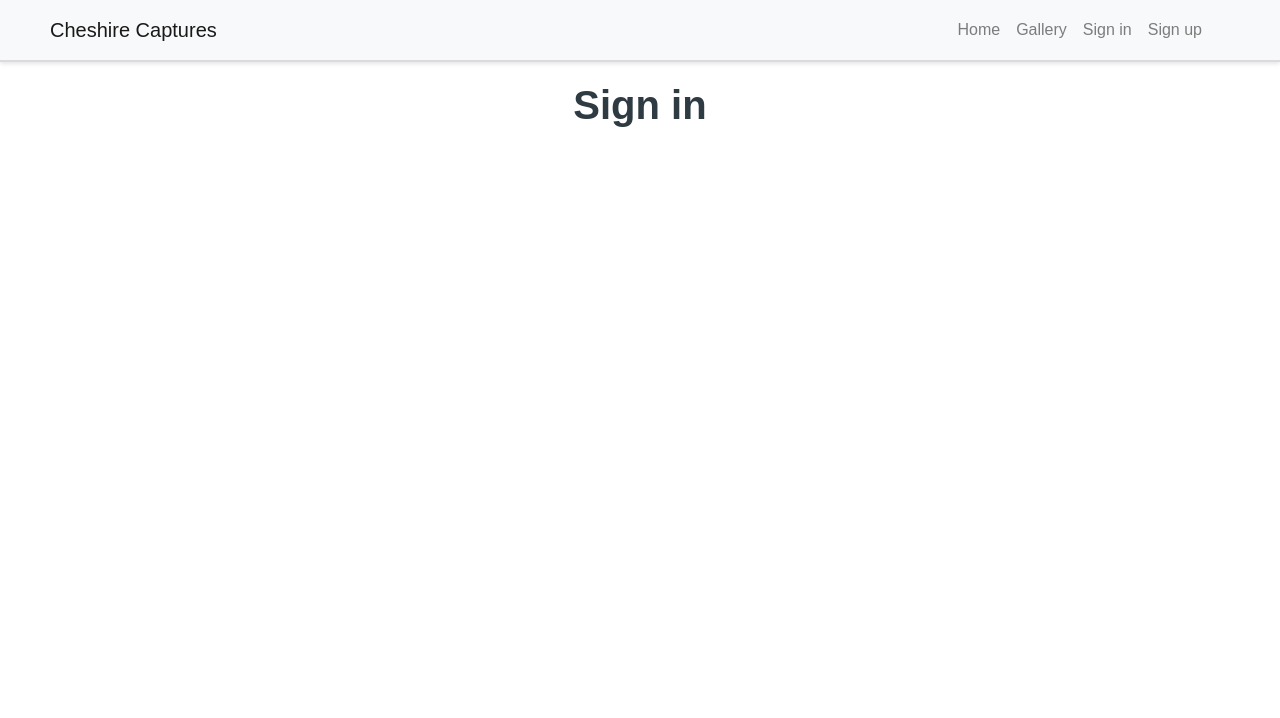
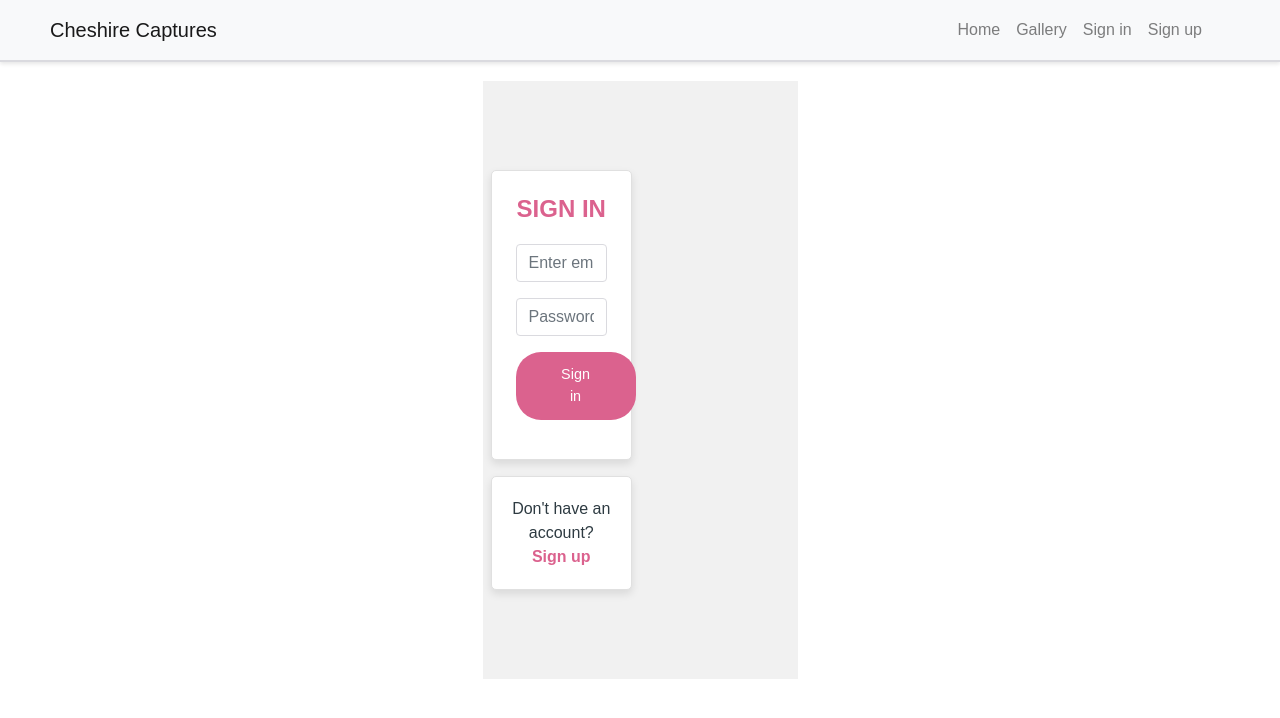
Before and after one commit to NickCMoore/cheshire-captures, a React (Create React App) app: page /signin in a window 1280 px wide. Shown: the top 718 px of the page. Built offline with nearby package versions, Linux system fonts and the light colour scheme.

Commit message:
fix: amend routing for signin form User Story: Log In #1

```diff
--- a/src/App.js
+++ b/src/App.js
@@ -4,6 +4,8 @@ import Container from 'react-bootstrap/Container';
 import { Route, Switch } from 'react-router-dom';
 import './api/axiosDefaults';
 import SignUpForm from './pages/auth/SignUpForm';
+import SignInForm from './pages/auth/SignInForm';
+
 
 
 function App() {
@@ -13,7 +15,7 @@ function App() {
       <Container className={styles.Main}>
         <Switch>
           <Route exact path="/" render={() => <h1>Welcome to Cheshire Captures</h1>} />
-          <Route exact path="/signin" render={() => <h1>Sign in</h1>} />
+          <Route exact path="/signin" render={() => <SignInForm />} />
           <Route exact path="/signup" render={() => <SignUpForm />} />
           <Route render={() => <p>Page not found!</p>} />
         </Switch>
--- a/src/styles/SignInUpForm.module.css
+++ b/src/styles/SignInUpForm.module.css
@@ -23,7 +23,7 @@
     font-size: 1.5rem;
     text-align: center;
     text-transform: uppercase;
-    color: #db628e; /* This can be changed dynamically if needed */
+    color: #db628e;
     margin-bottom: 20px;
 }
 
```
